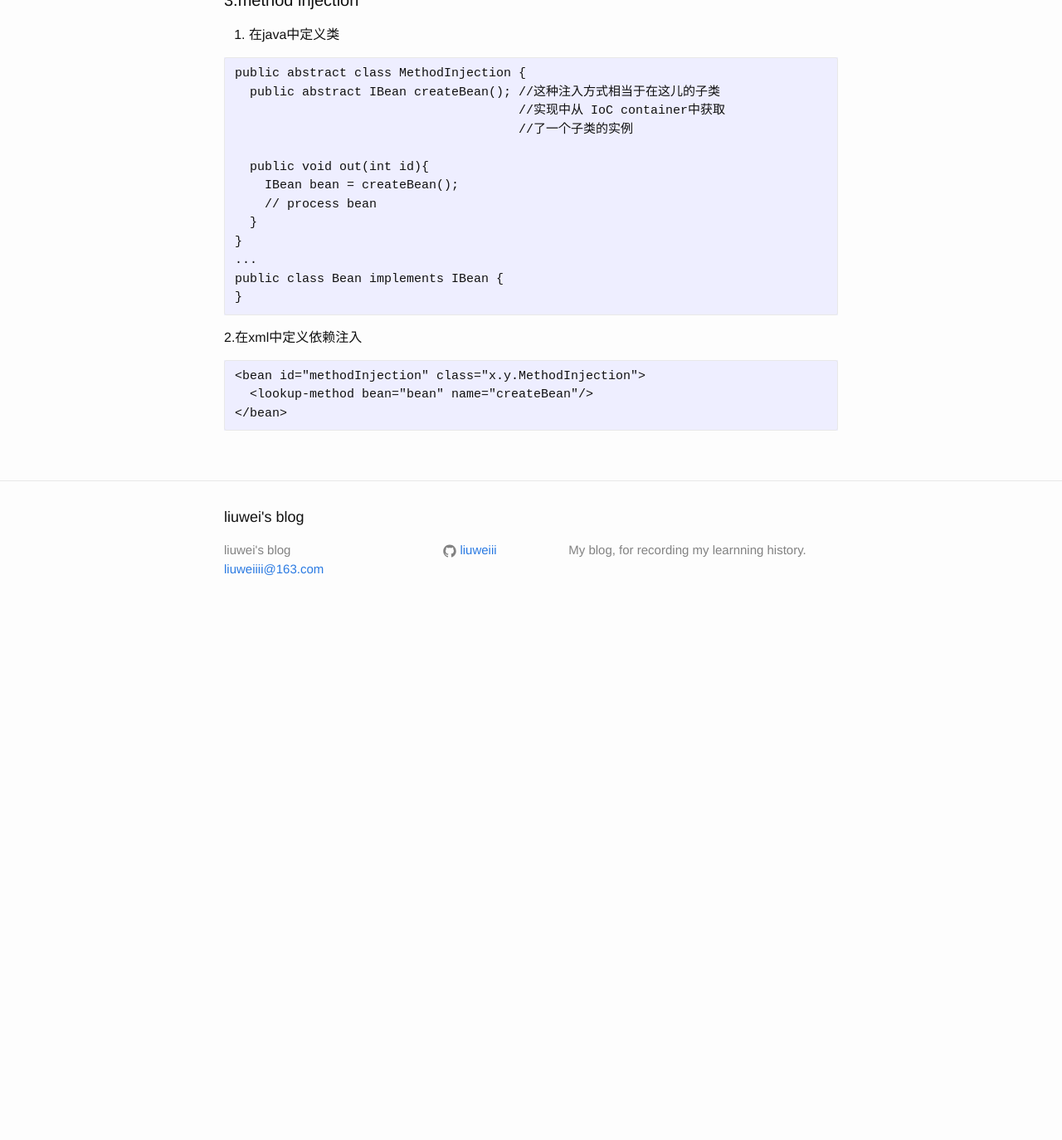
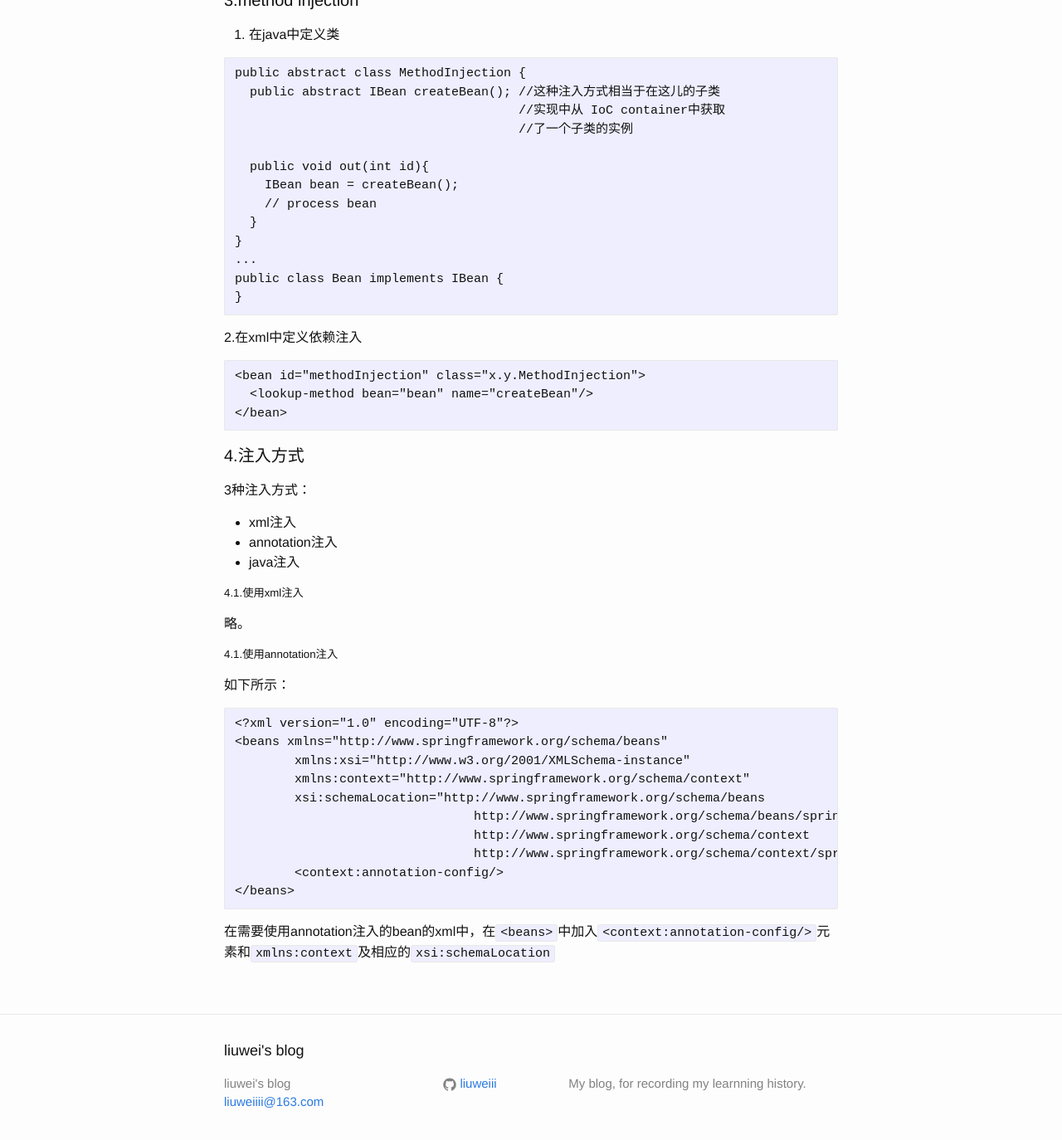
Before and after one commit to liuweiii/liuweiii.github.io, a Jekyll site: the page built from _posts/2016-12-4-dependency injection.markdown, in a window 1280 px wide and 1400 px high, scrolled down 1319 px. Shown: the top 1374 px of the window at 83% size. Built offline with Jekyll 4.4.1, drawn with Linux system fonts in a browser that asks for light colours; before the commit the page ends 2076 px from its top, so only the background shows below that.

Commit message:
di-annotation

````diff
--- a/_posts/2016-12-4-dependency injection.markdown
+++ b/_posts/2016-12-4-dependency injection.markdown
@@ -94,3 +94,33 @@ public class Bean implements IBean {
   <lookup-method bean="bean" name="createBean"/>
 </bean>
 ```
+#### 4.注入方式
+
+3种注入方式：
+
+- xml注入
+- annotation注入
+- java注入
+
+##### 4.1.使用xml注入
+
+略。
+
+##### 4.1.使用annotation注入
+
+如下所示：
+
+```
+<?xml version="1.0" encoding="UTF-8"?>
+<beans xmlns="http://www.springframework.org/schema/beans"
+	xmlns:xsi="http://www.w3.org/2001/XMLSchema-instance"
+	xmlns:context="http://www.springframework.org/schema/context"
+	xsi:schemaLocation="http://www.springframework.org/schema/beans
+				http://www.springframework.org/schema/beans/spring-beans.xsd
+				http://www.springframework.org/schema/context
+				http://www.springframework.org/schema/context/spring-context.xsd">
+	<context:annotation-config/>
+</beans>
+```
+
+在需要使用annotation注入的bean的xml中，在`<beans>`中加入`<context:annotation-config/>`元素和`xmlns:context`及相应的`xsi:schemaLocation`
````
